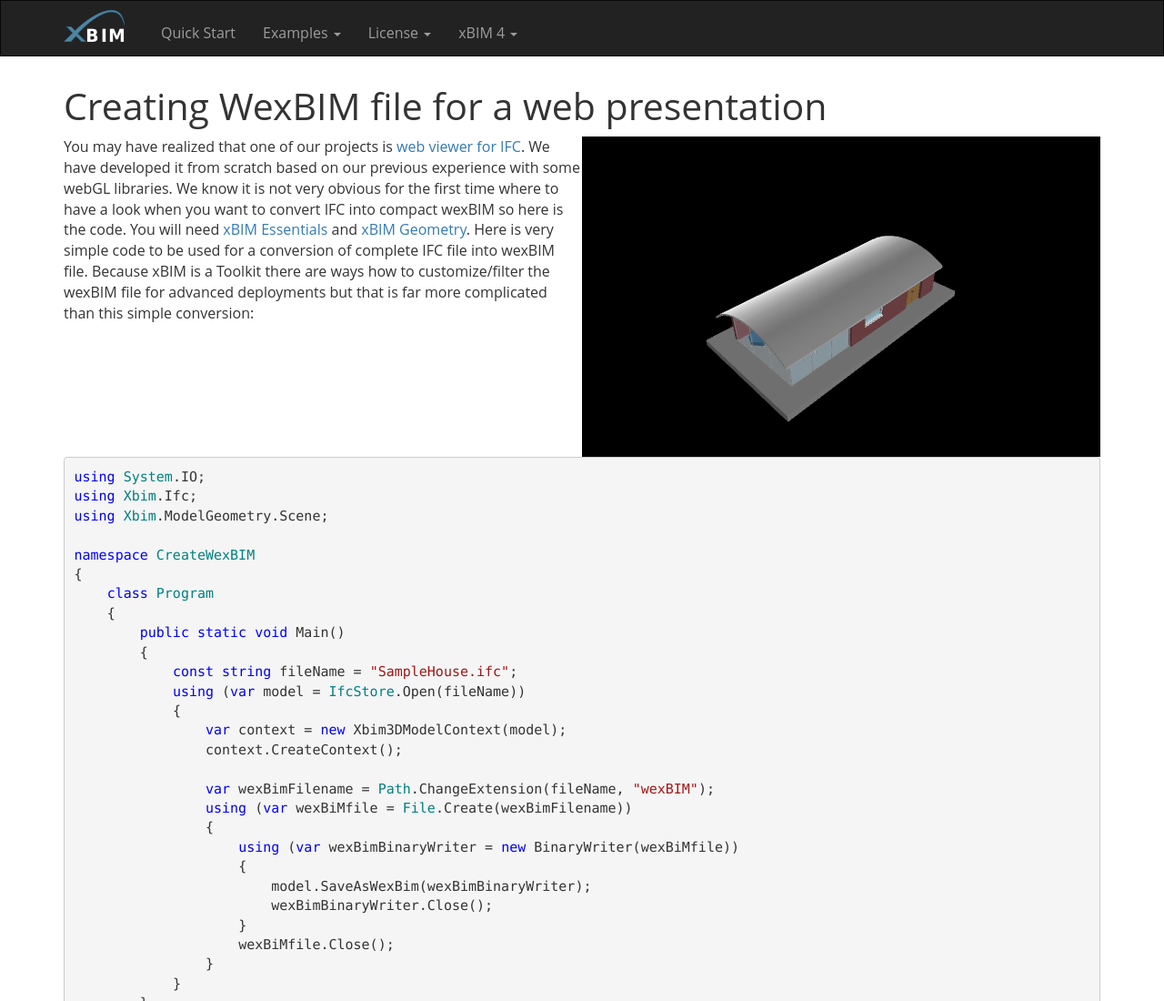
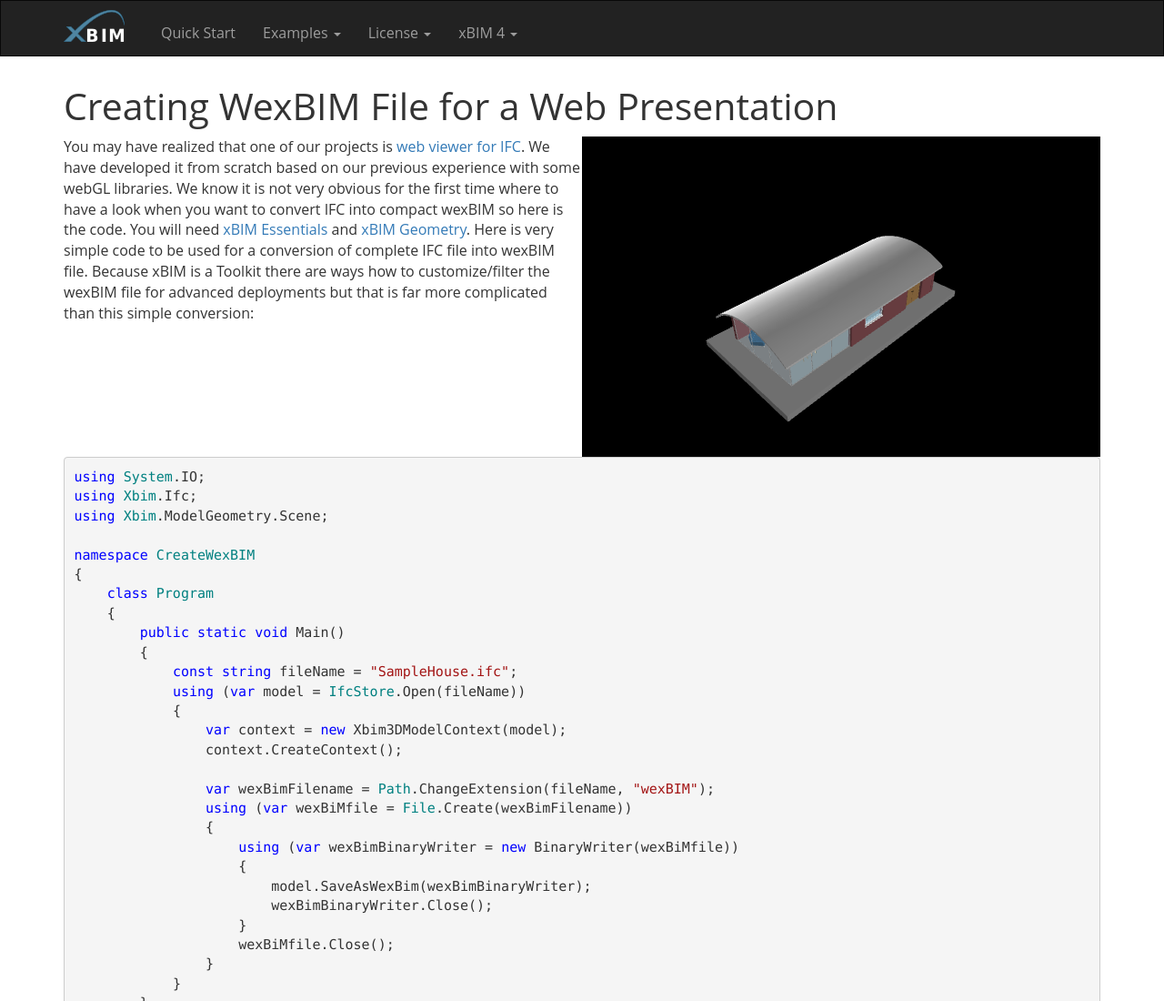
Before and after one commit to xBimTeam/xbimteam.github.io, a plain HTML site: page examples/creating-wexbim-file.html in a window 1280 px wide. Shown: the top 1100 px of the page at 91% size. Drawn offline with Linux system fonts and the light colour scheme.

Commit message:
Fixed typo

```diff
--- a/examples/creating-wexbim-file.html
+++ b/examples/creating-wexbim-file.html
@@ -122,7 +122,7 @@
     </nav>
 
 	<div class="container">
-	<h1>Creating WexBIM file for a web presentation</h1>
+	<h1>Creating WexBIM File for a Web Presentation</h1>
 
 <p><canvas id="x-view" style="width:50%;float:right;"></canvas></p>
 
```
Also changed, not shown: index.html (+1 -1 lines).
